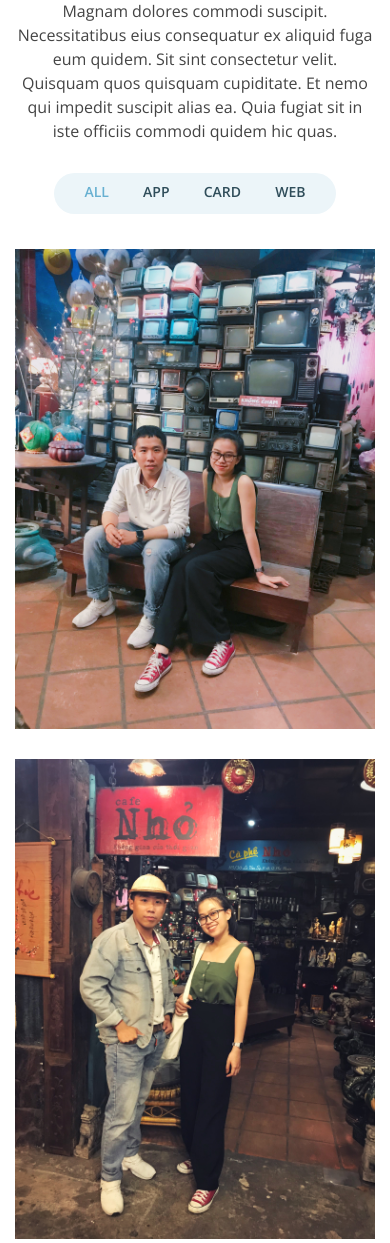
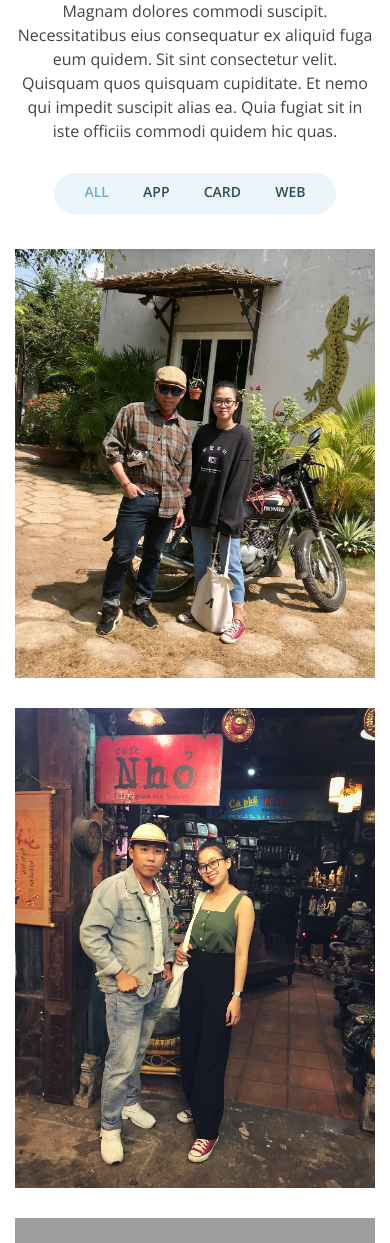
Before and after one commit to sogoten6689/LamPhuong, a PHP site: page / in a window 390 px wide. Shown: the part 4686-5929 px from the top of the page. Run offline with PHP 8.4, Linux system fonts and the light colour scheme; grey boxes are pictures that could not be loaded.

Commit message:
- resize img portfolio

```diff
--- a/index.php
+++ b/index.php
@@ -350,6 +350,26 @@
             </div>
           </div>
 
+          <div class="col-lg-4 col-md-6 portfolio-item filter-card">
+            <div class="portfolio-wrap">
+              <img src="./assets/img/portfolio/portfolio-21.jpeg" class="img-fluid" alt="">
+              <div class="portfolio-links">
+                <a href="./assets/img/portfolio/portfolio-21.jpeg" data-gall="portfolioGallery" class="venobox" title="Web 3"><i class="bx bx-plus"></i></a>
+                <a href="#" title="More Details"><i class="bx bx-link"></i></a>
+              </div>
+            </div>
+          </div>
+
+          <div class="col-lg-4 col-md-6 portfolio-item filter-app">
+            <div class="portfolio-wrap">
+              <img src="./assets/img/portfolio/portfolio-22.jpeg" class="img-fluid" alt="">
+              <div class="portfolio-links">
+                <a href="./assets/img/portfolio/portfolio-22.jpeg" data-gall="portfolioGallery" class="venobox" title="Web 3"><i class="bx bx-plus"></i></a>
+                <a href="#" title="More Details"><i class="bx bx-link"></i></a>
+              </div>
+            </div>
+          </div>
+
         </div>
 
       </div>
```
Also changed, not shown: vn/index.php (+20 -0 lines), assets/img/portfolio/portfolio-11.jpeg, assets/img/portfolio/portfolio-12.jpeg, 10 other files.
